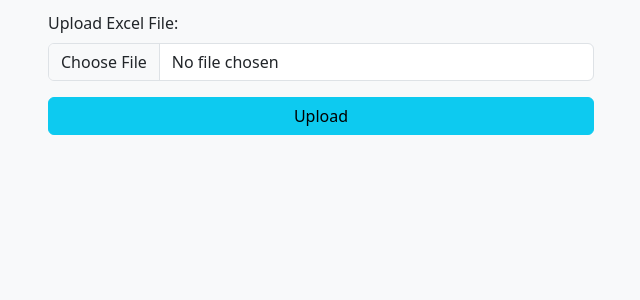
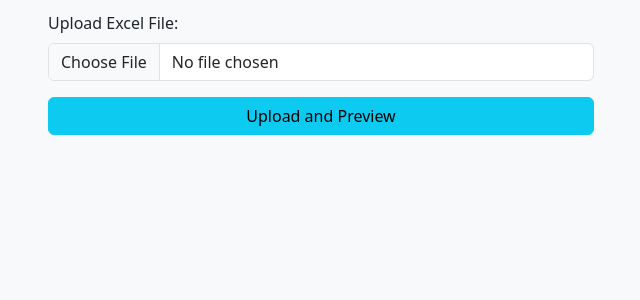
Before and after one commit to Murali-Manohar-Dhassan/stunning-carnival, a Flask app: page / in a window 1280 px wide. Shown: the part 326-626 px from the top of the page, without its empty margins (319-959 px from the left). Run offline with Flask 3, Linux system fonts and the light colour scheme; some libraries are stand-ins or nearby versions.

Commit message:
Preview button
pdate your HTML to include the Excel upload input.

```diff
--- a/app/templates/index.html
+++ b/app/templates/index.html
@@ -26,6 +26,7 @@
 </head>
 <body class="container mt-4">
     <h2 class="text-center text-primary mb-4">Station Data Input</h2>
+
     <div class="row justify-content-center">
         <div class="col-md-6">
             <label class="form-label">Enter the number of stations:</label>
@@ -33,7 +34,9 @@
             <button class="btn btn-primary w-100" onclick="generateStationFields()">Generate</button>
         </div>
     </div>
+
     <div class="row mt-4" id="stationContainer"></div>
+
     <div class="row mt-4">
         <div class="col text-center">
             <button class="btn btn-success" onclick="submitData()">Submit</button>
@@ -42,16 +45,17 @@
 
     <hr>
 
-    <!-- New Excel Upload Feature -->
+    <!-- Excel Upload Section -->
     <div class="row mt-4">
         <div class="col-md-6 mx-auto">
             <label class="form-label">Upload Excel File:</label>
             <input type="file" id="excelFile" class="form-control mb-3">
-            <button class="btn btn-info w-100" onclick="uploadExcel()">Upload</button>
+            <button class="btn btn-info w-100" onclick="uploadExcel()">Upload and Preview</button>
         </div>
     </div>
 
-    <div class="loader" id="loadingSpinner">
+    <!-- Loading Spinner -->
+    <div class="loader" id="loadingSpinner" style="display: none;">
         <div class="spinner-border text-primary" role="status">
             <span class="visually-hidden">Loading...</span>
         </div>
@@ -60,9 +64,8 @@
 
     <!-- Include SheetJS for Excel processing -->
     <script src="https://cdnjs.cloudflare.com/ajax/libs/xlsx/0.17.0/xlsx.full.min.js"></script>
+    <!-- Include external JavaScript -->
+    <script src="{{ url_for('static', filename='script.js') }}"></script>
+</body>
 
-    <!-- External script -->
-    <script src="{{ url_for('static', filename='script.js') }}"></script>
-
-</body>
 </html>
```
